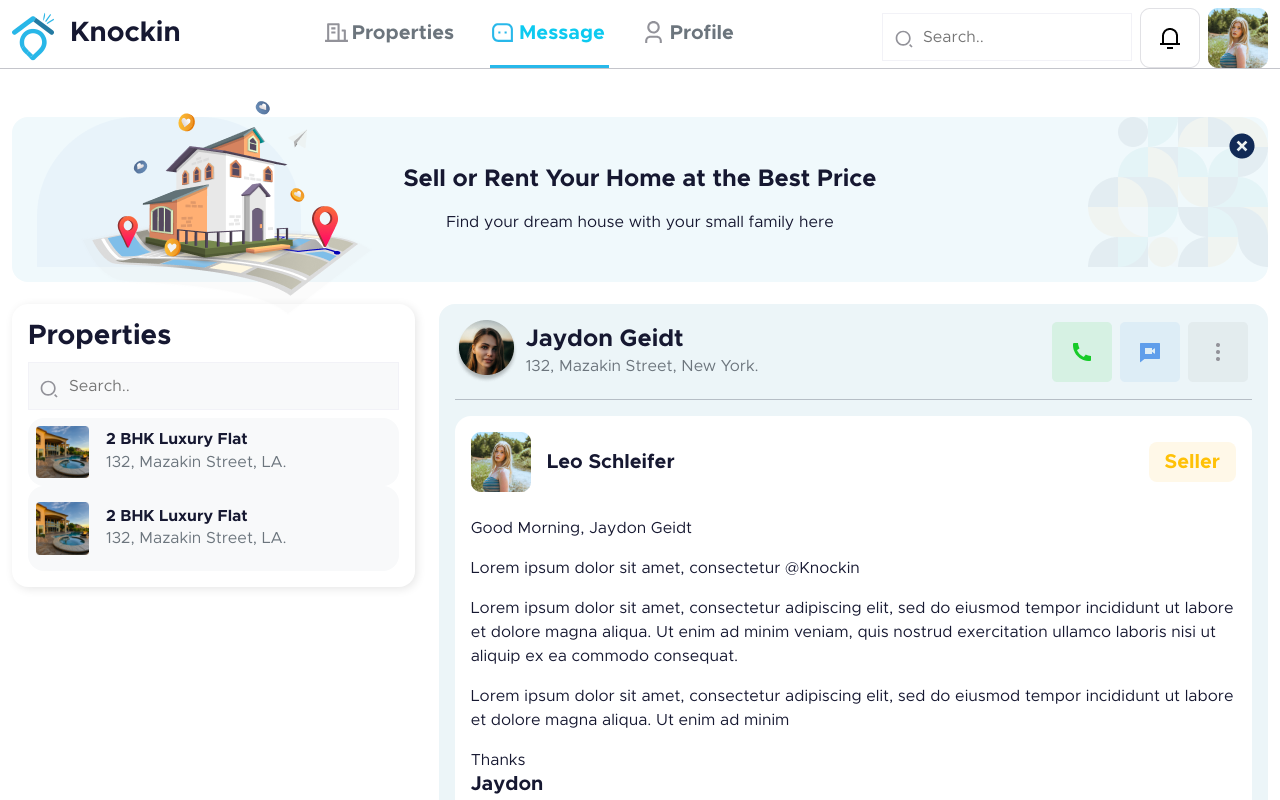
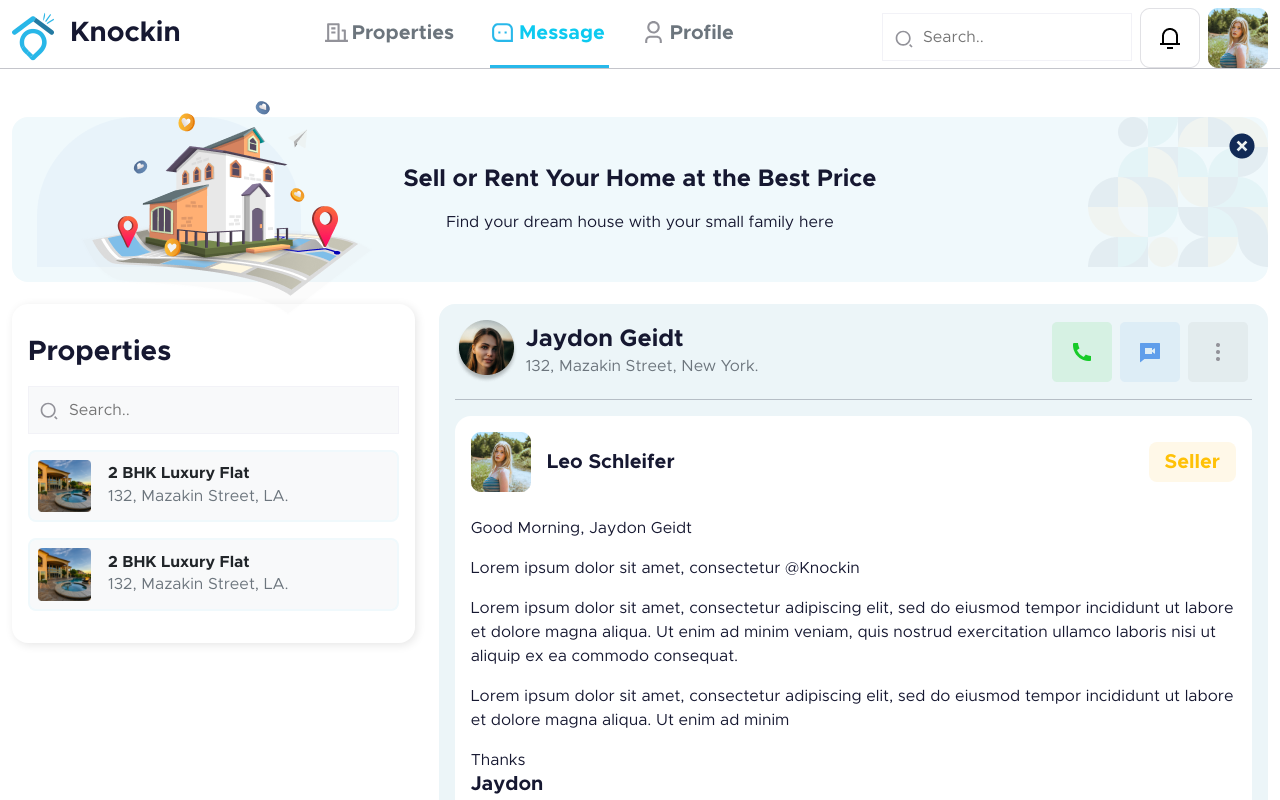
Before and after one commit to hamzahmd/knockin, a React (Create React App) app: page /chat in a window 1280 px wide. Shown: the top 800 px of the page. Built offline with nearby package versions, Linux system fonts and the light colour scheme.

Commit message:
Edited Chat Screen

```diff
--- a/package.json
+++ b/package.json
@@ -11,8 +11,12 @@
     "react": "^17.0.2",
     "react-dom": "^17.0.2",
     "react-phone-input-2": "^2.14.0",
+    "react-redux": "^7.2.6",
     "react-router-dom": "^6.0.2",
     "react-scripts": "4.0.3",
+    "redux": "^4.1.2",
+    "redux-devtools-extension": "^2.13.9",
+    "redux-thunk": "^2.4.1",
     "sassy-datepicker": "^0.6.1",
     "web-vitals": "^1.0.1"
   },
--- a/src/App.css
+++ b/src/App.css
@@ -218,6 +218,21 @@ text {
 .pointing {
   cursor: pointer !important;
 }
+
+/* Chat Box */
+.chat-box {
+  padding: 0.5rem;
+  border-radius: 0.5rem;
+  border: 2.5px solid #f0f9fc !important;
+  transition: 0.6s ease;
+}
+
+.chat-box:hover {
+  border: 2.5px solid #28b8ea !important;
+  background: #f0f9fc;
+  transition: 0.6s ease;
+}
+
 /* Small devices (landscape phones, 544px and up) */
 /* @media (min-width: 544px) {
   h3 {
--- a/src/screen/ChatScreen.js
+++ b/src/screen/ChatScreen.js
@@ -178,7 +178,7 @@ const ChatScreen = () => {
                 boxShadow: '2px 2px 10px #e6e6e6',
               }}
             >
-              <h4 className='fs-3'>Properties</h4>
+              <h4 className='fs-3 my-3'>Properties</h4>
               <div className='position-relative my-2 right-nav'>
                 <a
                   onClick={(e) => {
@@ -186,12 +186,12 @@ const ChatScreen = () => {
                   }}
                   style={{
                     position: 'absolute',
-                    top: '30%',
+                    top: '25%',
                     left: '3%',
                     cursor: 'pointer',
                   }}
                 >
-                  <img src={search} alt='search' />
+                  <img src={search} alt='search' draggable='false' />
                 </a>
                 <input
                   type='text '
@@ -199,44 +199,37 @@ const ChatScreen = () => {
                   placeholder='Search..'
                 />
               </div>
-              <div
-                className='bg-light'
-                style={{
-                  padding: '0.5rem',
-                  borderRadius: '1rem',
-                }}
-              >
+              {/* Chat links */}
+              <a className='pointing text-decoration-none'>
+                <div className='bg-light chat-box my-3'>
                   <div className='d-flex align-items-center'>
                     <div>
                       <img src={houseimg1} alt='house' width='75%' />
                     </div>
                     <div>
-                    <h5 className='m-0 fs-6'>2 BHK Luxury Flat</h5>
+                      <h5 className='m-0 fs-6 text-dark'>2 BHK Luxury Flat</h5>
                       <p className='text-secondary m-0'>
                         132, Mazakin Street, LA.
                       </p>
                     </div>
                   </div>
                 </div>
-              <div
-                className='bg-light'
-                style={{
-                  padding: '0.5rem',
-                  borderRadius: '1rem',
-                }}
-              >
-                <div className='d-flex align-items-center my-2'>
+              </a>
+              <a className='pointing text-decoration-none '>
+                <div className='bg-light chat-box my-3'>
+                  <div className='d-flex align-items-center '>
                     <div>
                       <img src={houseimg1} alt='house' width='75%' />
                     </div>
                     <div>
-                    <h5 className='m-0 fs-6'>2 BHK Luxury Flat</h5>
+                      <h5 className='m-0 fs-6 text-dark'>2 BHK Luxury Flat</h5>
                       <p className='text-secondary m-0'>
                         132, Mazakin Street, LA.
                       </p>
                     </div>
                   </div>
                 </div>
+              </a>
             </div>
           </div>
           {/* chat */}
```
Also changed, not shown: 1 other file (tests, documents, lock files or other folders). Lines whose indentation alone changed are shown as unchanged.
